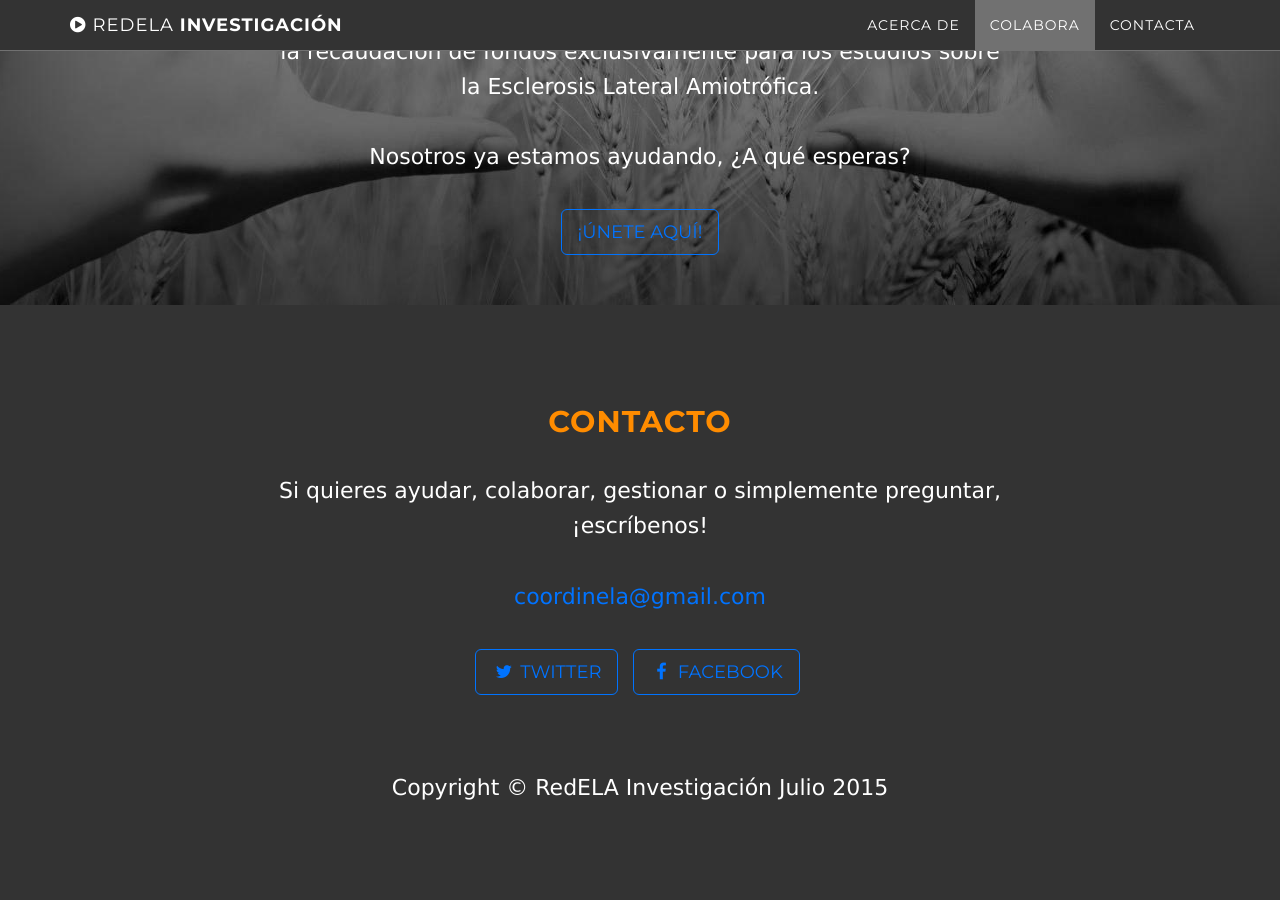
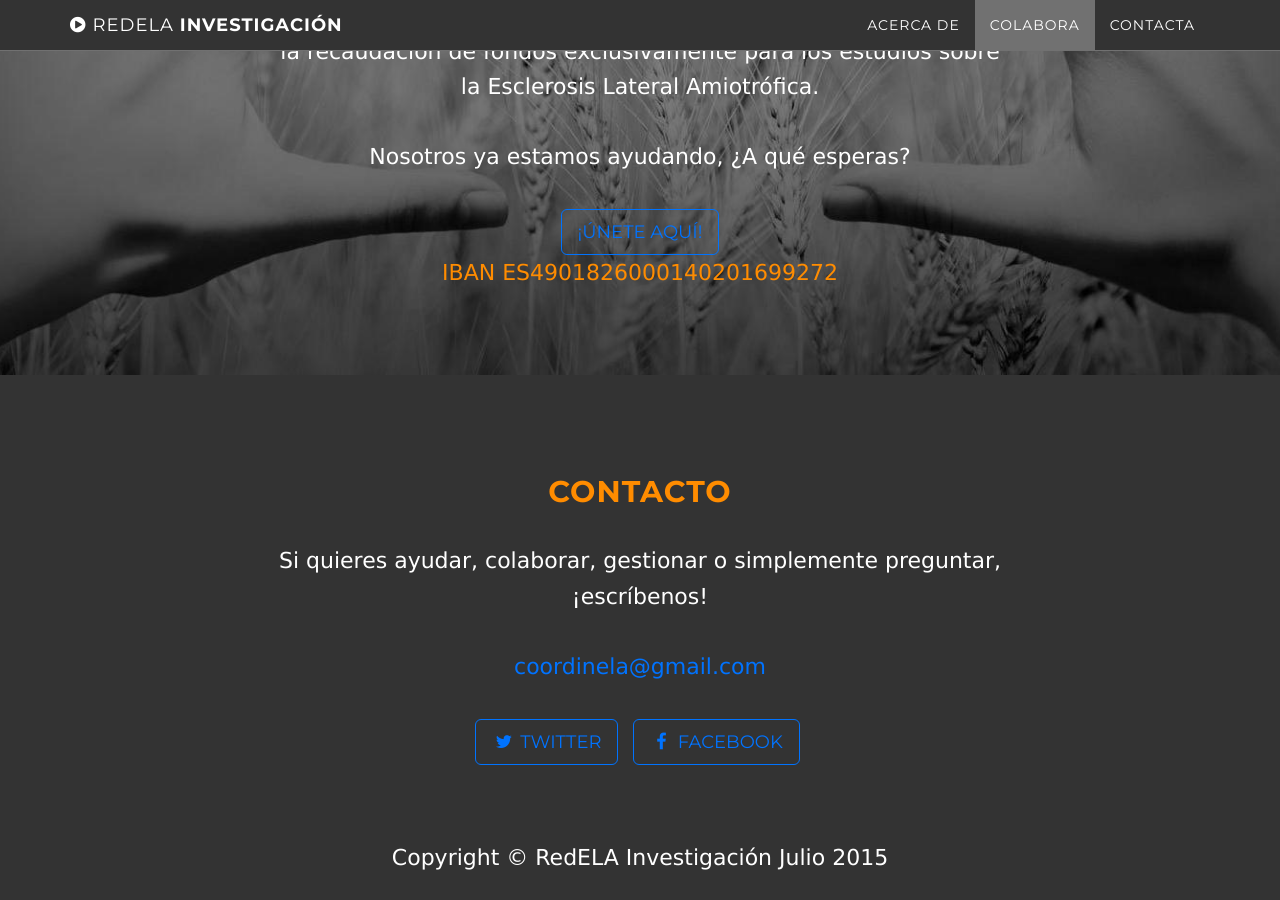
Before and after one commit to redela-investigacion/redela-investigacion-site, a Jekyll site: the page built from index.html, in a window 1280 px wide and 900 px high, scrolled down 2237 px. Built offline with Jekyll 4.4.1, drawn with Linux system fonts in a browser that asks for light colours; before the commit the page ends 3092 px from its top, so only the background shows below that.

Commit message:
bring account number back

```diff
--- a/_includes/colabora.html
+++ b/_includes/colabora.html
@@ -14,7 +14,7 @@
 
                     <a href="http://laelaexiste.es/redela/"><btn class="btn btn-default btn-lg"> ¡Únete aquí!</btn></a>
 
-                    <!-- <p style="color: #ff8c00;">IBAN ES4901826000140201699272</p> -->
+                    <p style="color: #ff8c00;">IBAN ES4901826000140201699272</p>
 
                 </div>
             </div>
```
